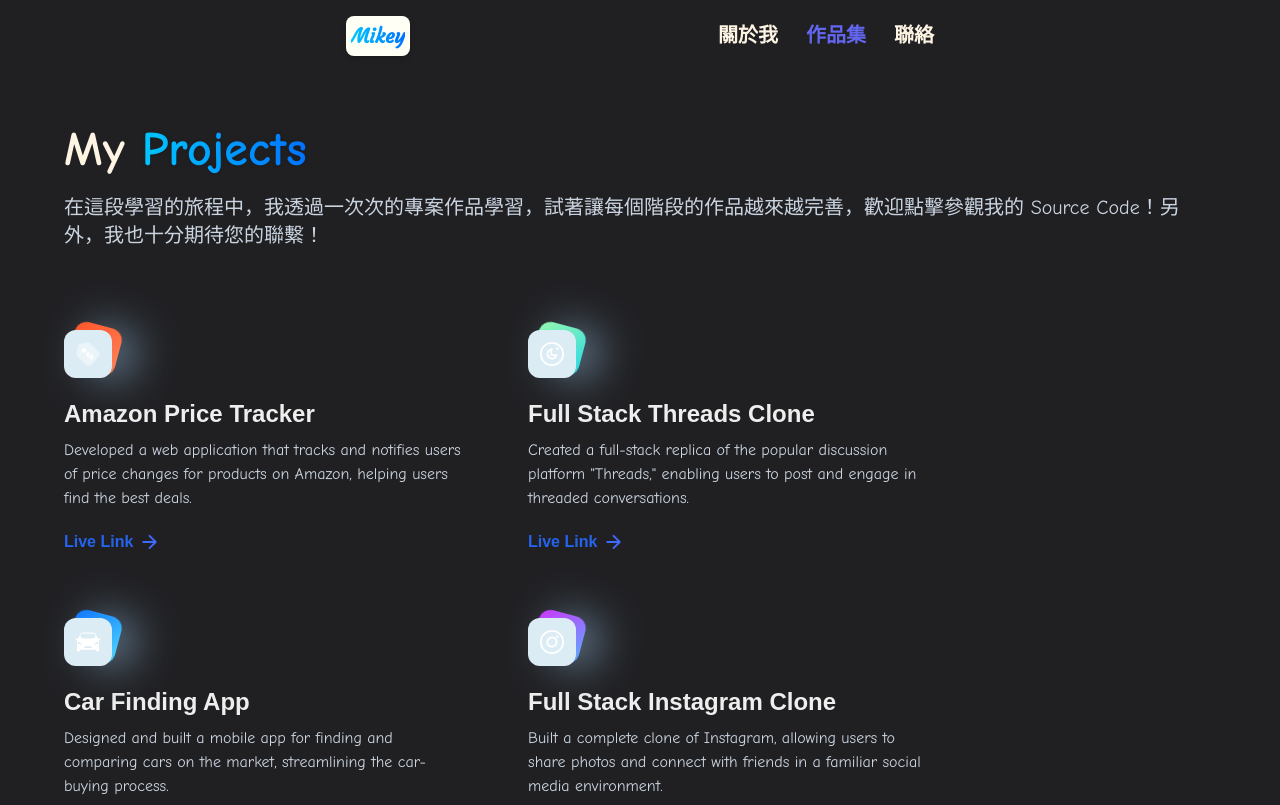
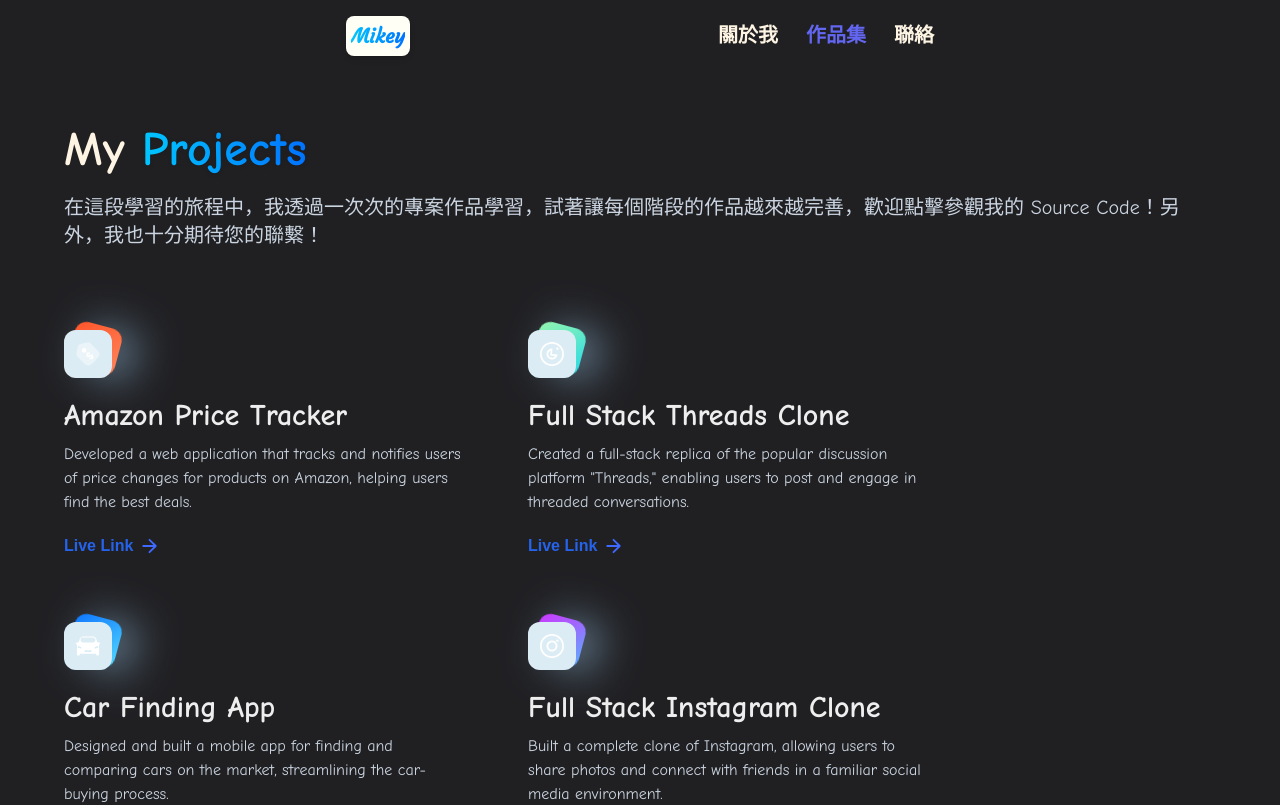
Before and after one commit to MikeyJinWei/react-3d-portfolio-vol.1, a React (Vite) app: page /projects in a window 1280 px wide. Shown: the top 805 px of the page. Built offline with nearby package versions, Linux system fonts and the light colour scheme; no server answers; a web font is replaced by a local one.

Commit message:
style: adjust font-size

```diff
--- a/src/pages/Projects.jsx
+++ b/src/pages/Projects.jsx
@@ -34,7 +34,7 @@
               </div>
             </div>
             <div className='mt-5 flex flex-col'>
-              <h4 className='text-2xl font-poppins font-semibold text-[#eeeeee]'>
+              <h4 className='text-3xl font-semibold text-[#eeeeee]'>
                 {project.name}
               </h4>
               <p className='mt-2 text-slate-300'>{project.description}</p>
```
